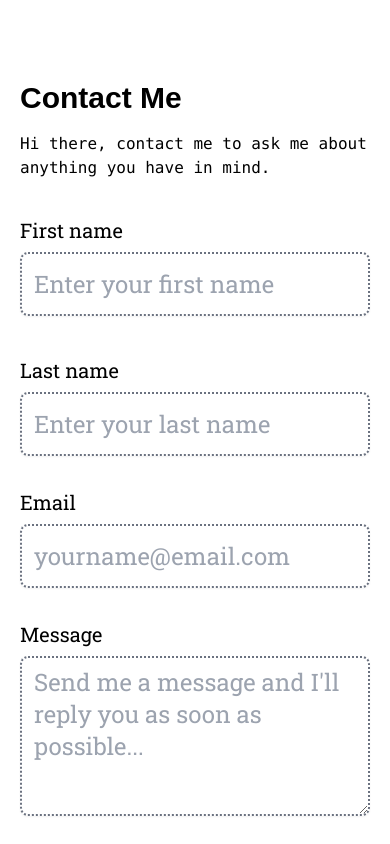
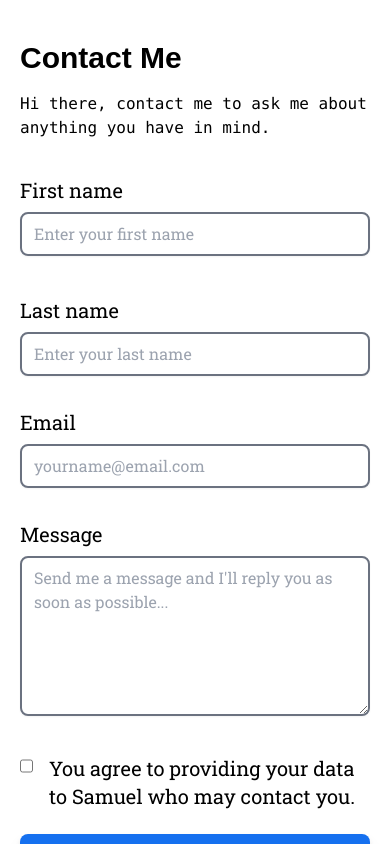
Before and after one commit to Sam-intellect/-zuriFrontendTask, a React (Create React App) app: page /contact in a window 390 px wide. Shown: the top 844 px of the page. Built offline with nearby package versions, Linux system fonts and the light colour scheme; the HTML template or start-up script is replaced by a standard one.

Commit message:
Task 2 DONE

```diff
--- a/src/components/Contact.jsx
+++ b/src/components/Contact.jsx
@@ -5,7 +5,7 @@ const name = 'Samuel';
 const Contact = () => {
   return (
     <>
-      <div className="container linktree mx-5 mt-20 md:mx-auto">
+      <div className="container linktree mx-5 mt-10 md:mt-20 md:mx-auto">
         <div className="flex flex-col gap-4  md:m-64 md:mt-1 md:gap-10">
           <h1 className="text-3xl md:text-5xl  font-bold text-black font-sand">
             Contact Me
@@ -25,7 +25,7 @@ const Contact = () => {
                     id="first_name"
                     name="firstName"
                     type="text"
-                    className="mt-1 px-3 py-2 h-16 text-2xl w-full border-dotted border-2 border-gray-500 rounded-lg shadow-sm"
+                    className="mt-1 px-3 py-2 md:h-16 md:text-2xl w-full border-solid border-2 border-gray-500 rounded-lg shadow-sm"
                     placeholder="Enter your first name"
                     required
                   />
@@ -41,7 +41,7 @@ const Contact = () => {
                     id="last_name"
                     name="last Name"
                     type="text"
-                    className="mt-1 px-3 py-2 h-16 text-2xl w-full border-dotted border-2 border-gray-500 rounded-lg shadow-sm"
+                    className="mt-1 px-3 py-2 md:h-16 md:text-2xl w-full border-solid border-2 border-gray-500 rounded-lg shadow-sm"
                     placeholder="Enter your last name"
                     required
                   />
@@ -58,7 +58,7 @@ const Contact = () => {
                   id="email"
                   name="email"
                   type="email"
-                  className="mt-1 px-3 py-2 h-16 text-2xl w-full border-dotted border-2 border-gray-500 rounded-lg shadow-sm"
+                  className="mt-1 px-3 py-2 md:h-16  md:text-2xl w-full border-solid border-2 border-gray-500 rounded-lg shadow-sm"
                   placeholder="yourname@email.com"
                   required
                 />
@@ -73,7 +73,7 @@ const Contact = () => {
                   id="message"
                   name="message"
                   type="text"
-                  className="mt-1 px-3 py-2 h-40 text-2xl w-full border-dotted border-2 border-gray-500 rounded-lg shadow-sm"
+                  className="mt-1 px-3 py-2 h-40 md:h-40 md:text-2xl w-full border-solid border-2 border-gray-500 rounded-lg shadow-sm"
                   placeholder="Send me a message and I'll reply you as soon as possible..."
                   required
                 />
```
